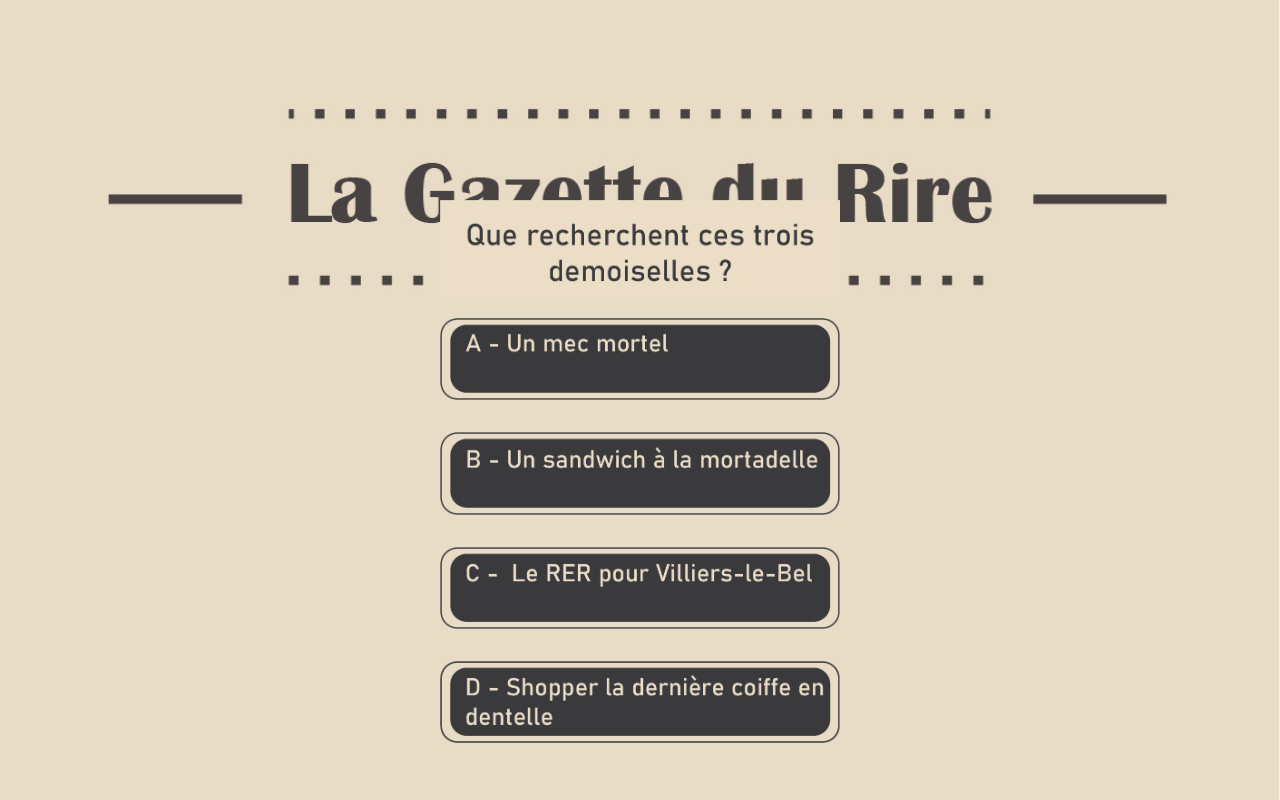
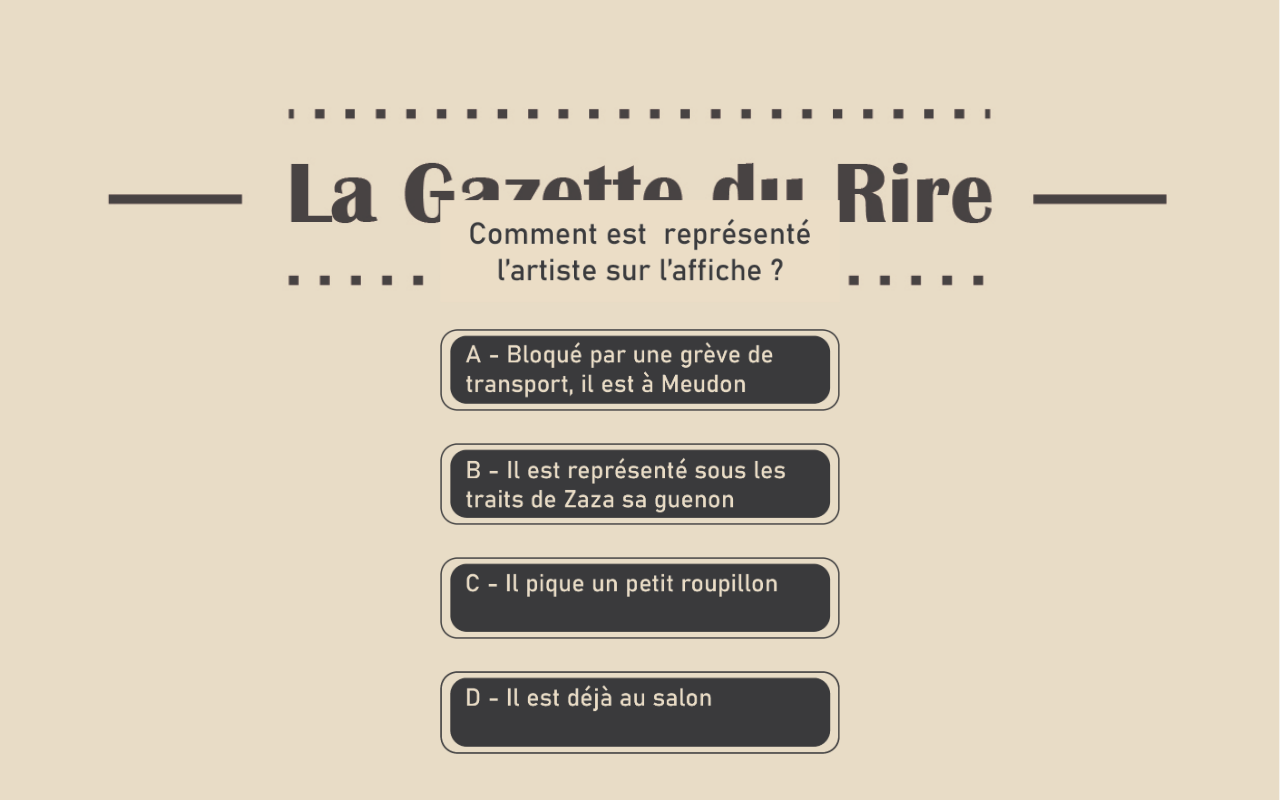
Before and after one commit to JackyMeslin/station-2, a plain HTML site: page index.html in a window 1280 px wide. Drawn offline with nearby package versions, Linux system fonts and the light colour scheme.

Commit message:
update-answer

```diff
--- a/index.html
+++ b/index.html
@@ -48,35 +48,35 @@
 	</div>	 -->
 
     <div class="answer-size grid place-content-center">
-		<img src="assets/1-question.png" alt="">
+		<img src="assets/2-question.png" alt="">
 	</div>
             <!-- Using utilities: -->
 
+			<a href="false-page.html">
+				<div class="p-4 grid place-content-center">
+					<button class="btn-size">
+						<img src="assets/2-rep-A.png" alt="">
+					</button>
+				</div>
+			</a>
 			<a href="true-page.html">
 				<div class="p-4 grid place-content-center">
 					<button class="btn-size">
-						<img src="assets/1-rep-A.png" alt="">
+						<img src="assets/2-rep-B.png" alt="">
 					</button>
 				</div>
 			</a>
 			<a href="false-page.html">
 				<div class="p-4 grid place-content-center">
 					<button class="btn-size">
-						<img src="assets/1-rep-B.png" alt="">
+						<img src="assets/2-rep-C.png" alt="">
 					</button>
 				</div>
 			</a>
 			<a href="false-page.html">
 				<div class="p-4 grid place-content-center">
 					<button class="btn-size">
-						<img src="assets/1-rep-C.png" alt="">
-					</button>
-				</div>
-			</a>
-			<a href="false-page.html">
-				<div class="p-4 grid place-content-center">
-					<button class="btn-size">
-						<img src="assets/1-rep-D.png" alt="">
+						<img src="assets/2-rep-D.png" alt="">
 					</button>
 				</div>
 			</a>
```
Also changed, not shown: assets/1-question.png (deleted), assets/1-rep-A.png (deleted), assets/1-rep-B.png (deleted), assets/1-rep-C.png (deleted), assets/1-rep-D.png (deleted), assets/2-question.png (added), assets/2-rep-A.png (added), assets/2-rep-B.png (added), assets/2-rep-C.png (added), assets/2-rep-D.png (added).
